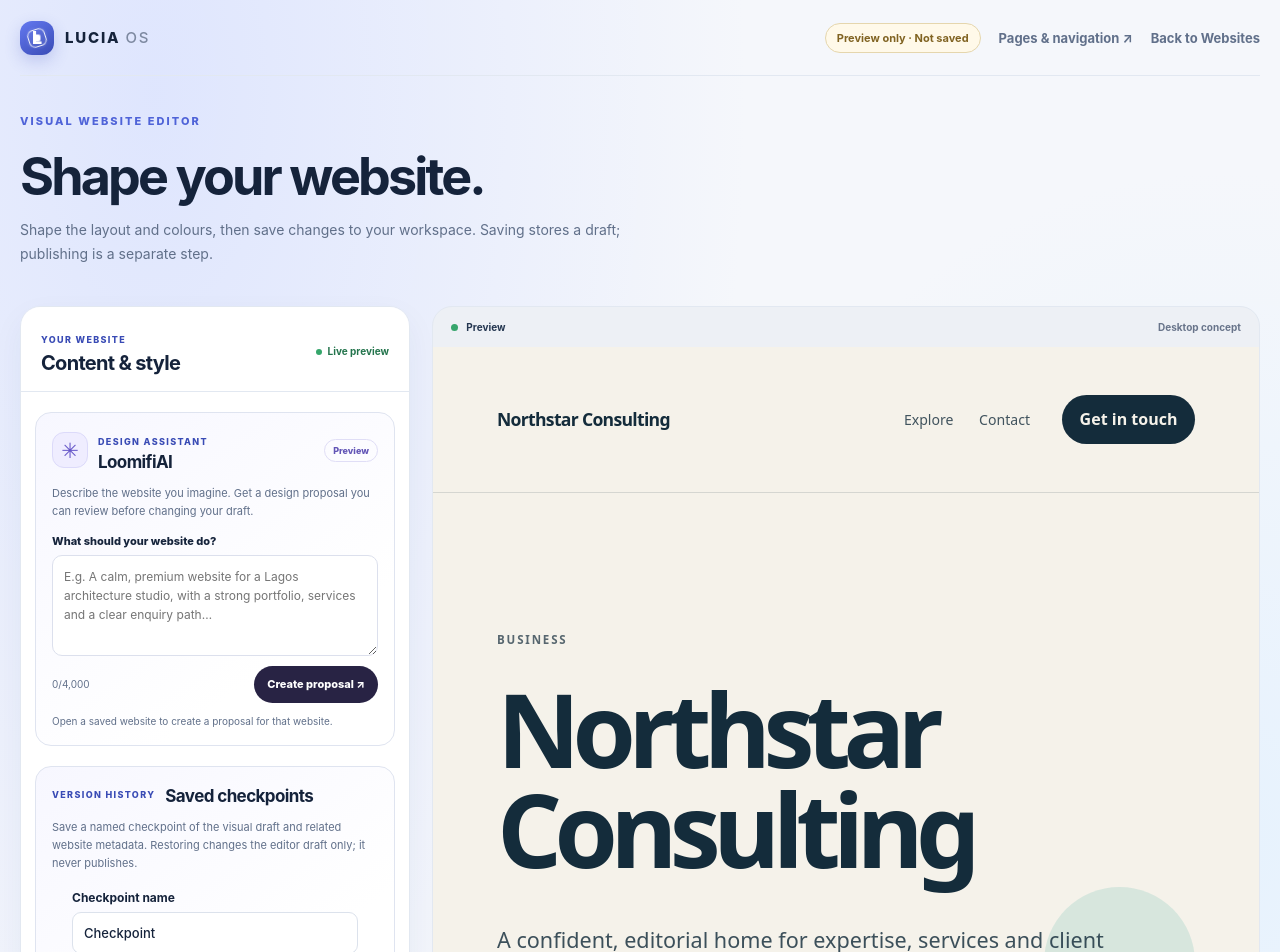
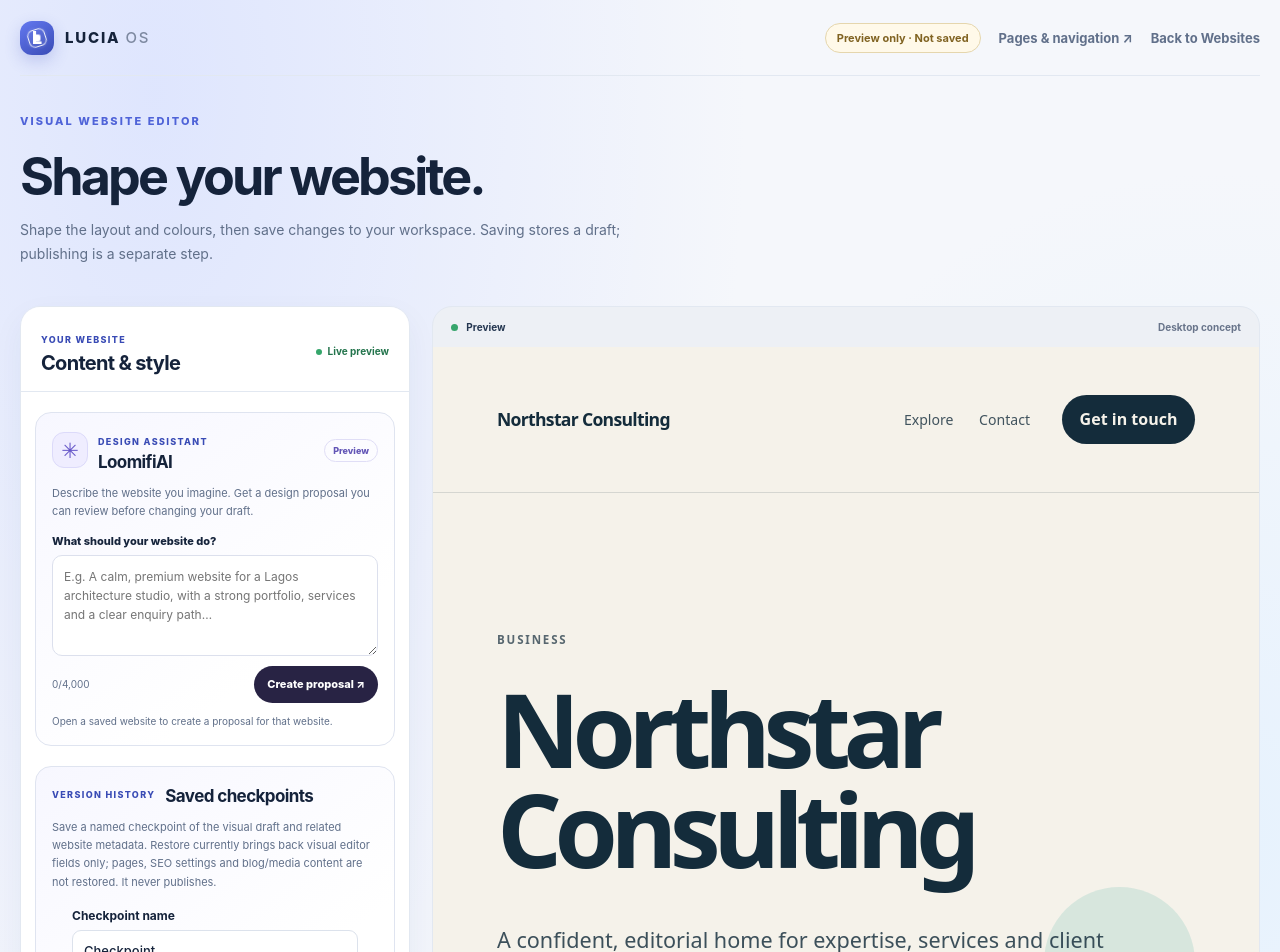
Before and after one commit to trendorafindsinc-jpg/lucia-os, a Next.js app: page /editor in a window 1280 px wide. Shown: the top 952 px of the page. Built offline with nearby package versions, Linux system fonts and the light colour scheme.

Commit message:
docs(ui): clarify visual-only version restore scope

```diff
--- a/src/components/editor/visual-site-editor.tsx
+++ b/src/components/editor/visual-site-editor.tsx
@@ -261,7 +261,7 @@ export function VisualSiteEditor() {
           </section>
           <section className="loomifi-card" aria-labelledby="version-history-title">
             <div className="loomifi-card-top"><span className="editor-kicker">VERSION HISTORY</span><h3 id="version-history-title">Saved checkpoints</h3></div>
-            <p>Save a named checkpoint of the visual draft and related website metadata. Restoring changes the editor draft only; it never publishes.</p>
+            <p>Save a named checkpoint of the visual draft and related website metadata. Restore currently brings back visual editor fields only; pages, SEO settings and blog/media content are not restored. It never publishes.</p>
             <label className="editor-field">Checkpoint name<input value={versionLabel} maxLength={80} onChange={(event) => setVersionLabel(event.target.value)} /></label>
             <button type="button" className="loomifi-generate" onClick={saveVersionCheckpoint} disabled={!websiteId || isLoadingSaved || savedDraftUnavailable || isSaving || versionBusy || !validation.success}>{versionBusy ? "Saving checkpoint…" : "Save checkpoint"}</button>
             {versionError && <p className="loomifi-error" role="alert">{versionError}</p>}
```
